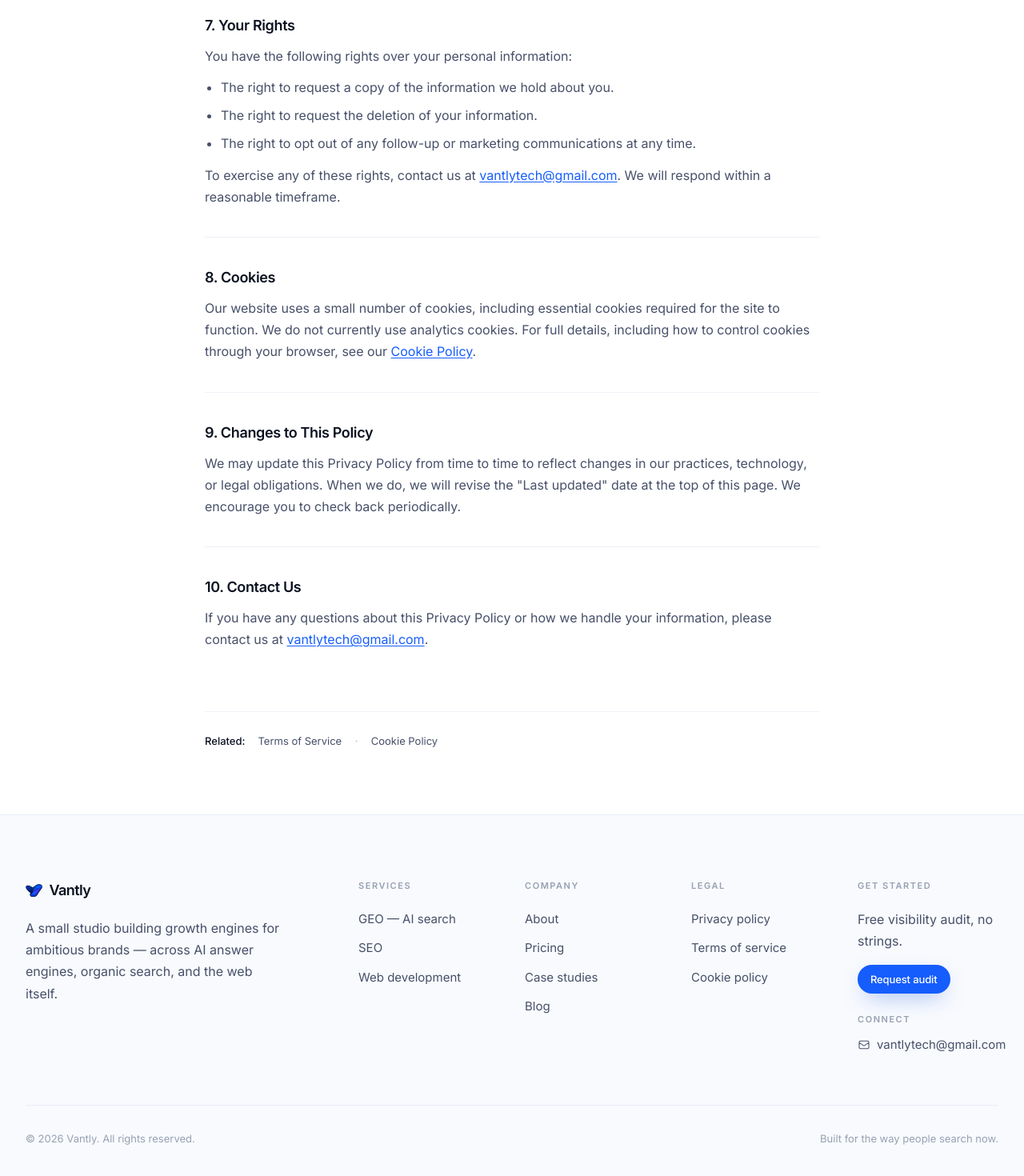
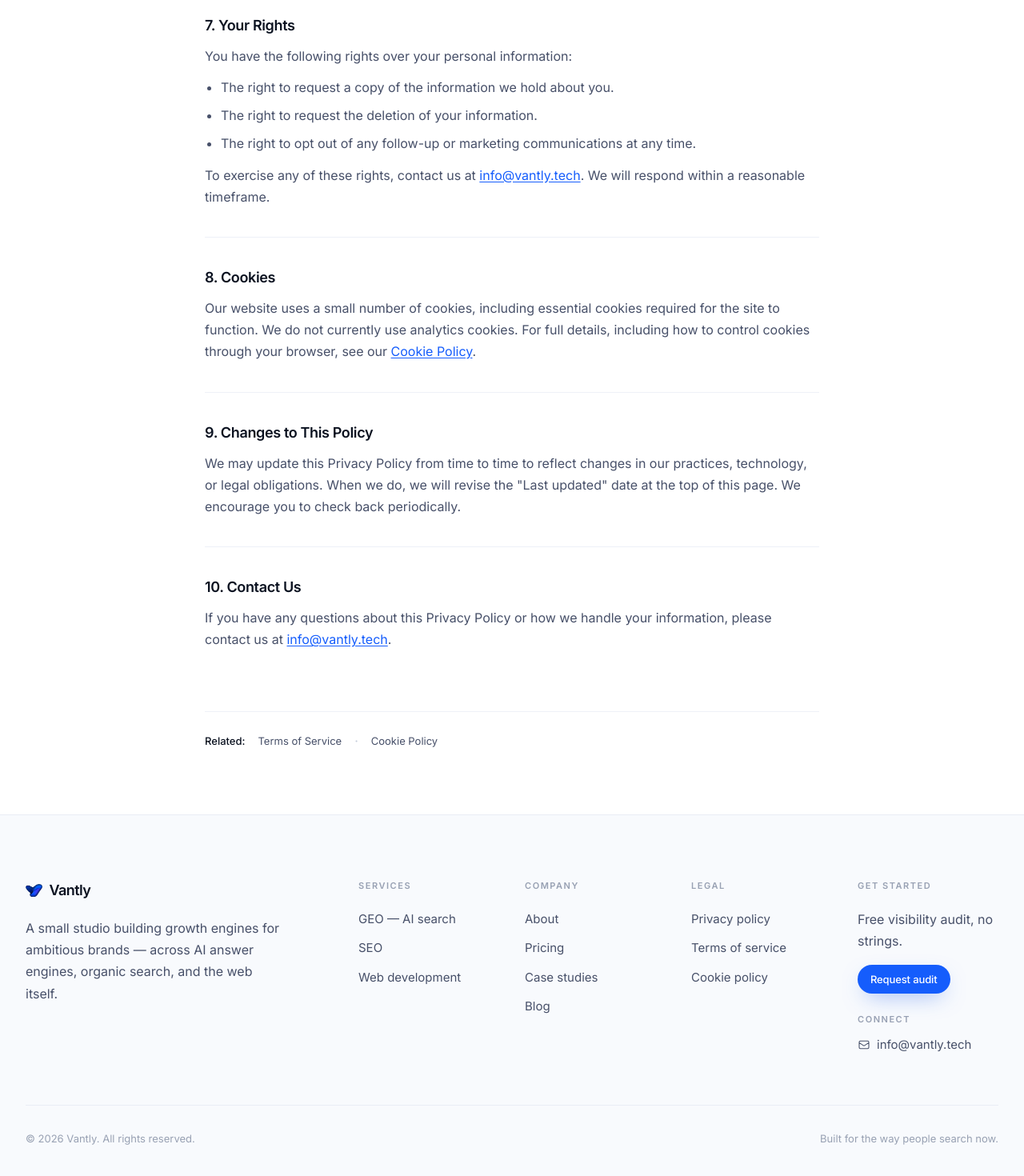
Before and after one commit to vantlytech/vantly, a Next.js app in the folder frontend/: page /privacy in a window 1280 px wide. Shown: the part 2326-3796 px from the top of the page at 80% size. Built offline with nearby package versions, Linux system fonts and the light colour scheme; no server answers.

Commit message:
Update customer-facing contact email to info@vantly.tech

```diff
--- a/frontend/src/app/(public)/cookies/page.tsx
+++ b/frontend/src/app/(public)/cookies/page.tsx
@@ -141,9 +141,9 @@
           If you have any questions about our use of cookies, contact us at{' '}
           <a
             className="text-blue-600 underline underline-offset-2 hover:text-blue-700"
-            href="mailto:vantlytech@gmail.com"
+            href="mailto:info@vantly.tech"
           >
-            vantlytech@gmail.com
+            info@vantly.tech
           </a>
           .
         </LegalP>
--- a/frontend/src/app/(public)/privacy/page.tsx
+++ b/frontend/src/app/(public)/privacy/page.tsx
@@ -154,9 +154,9 @@
           To exercise any of these rights, contact us at{' '}
           <a
             className="text-blue-600 underline underline-offset-2 hover:text-blue-700"
-            href="mailto:vantlytech@gmail.com"
+            href="mailto:info@vantly.tech"
           >
-            vantlytech@gmail.com
+            info@vantly.tech
           </a>
           . We will respond within a reasonable timeframe.
         </LegalP>
@@ -188,9 +188,9 @@
           please contact us at{' '}
           <a
             className="text-blue-600 underline underline-offset-2 hover:text-blue-700"
-            href="mailto:vantlytech@gmail.com"
+            href="mailto:info@vantly.tech"
           >
-            vantlytech@gmail.com
+            info@vantly.tech
           </a>
           .
         </LegalP>
--- a/frontend/src/app/(public)/terms/page.tsx
+++ b/frontend/src/app/(public)/terms/page.tsx
@@ -158,9 +158,9 @@
           For questions about these Terms, contact us at{' '}
           <a
             className="text-blue-600 underline underline-offset-2 hover:text-blue-700"
-            href="mailto:vantlytech@gmail.com"
+            href="mailto:info@vantly.tech"
           >
-            vantlytech@gmail.com
+            info@vantly.tech
           </a>
           .
         </LegalP>
--- a/frontend/src/app/api/chat/route.ts
+++ b/frontend/src/app/api/chat/route.ts
@@ -60,7 +60,7 @@
 Book a call: https://calendly.com/vantlytech/30min
 
 CONTACT:
-Email: vantlytech@gmail.com
+Email: info@vantly.tech
 
 FAQ:
 - How long until we see results? Technical fixes can shift AI citations within weeks. Organic rankings usually take 3-6 months.
@@ -82,7 +82,7 @@
 - Do NOT use markdown formatting (no asterisks, no **bold**, no bullet points). Use plain text only.
 
 Booking link: https://calendly.com/vantlytech/30min
-Contact email: vantlytech@gmail.com
+Contact email: info@vantly.tech
 
 SITE_CONTEXT:
 ${SITE_CONTEXT}
--- a/frontend/src/components/layout/Footer.tsx
+++ b/frontend/src/components/layout/Footer.tsx
@@ -83,13 +83,13 @@
                 Connect
               </h3>
               <a
-                href="mailto:vantlytech@gmail.com"
+                href="mailto:info@vantly.tech"
                 className="mt-3 flex items-center gap-2 text-[0.9375rem] text-[#475069] transition-colors duration-300 hover:text-blue-700"
               >
                 <svg className="h-4 w-4 shrink-0" fill="none" stroke="currentColor" viewBox="0 0 24 24" aria-hidden="true">
                   <path strokeLinecap="round" strokeLinejoin="round" strokeWidth={1.6} d="M3 8l7.89 5.26a2 2 0 002.22 0L21 8M5 19h14a2 2 0 002-2V7a2 2 0 00-2-2H5a2 2 0 00-2 2v10a2 2 0 002 2z" />
                 </svg>
-                vantlytech@gmail.com
+                info@vantly.tech
               </a>
             </div>
           </div>
```
